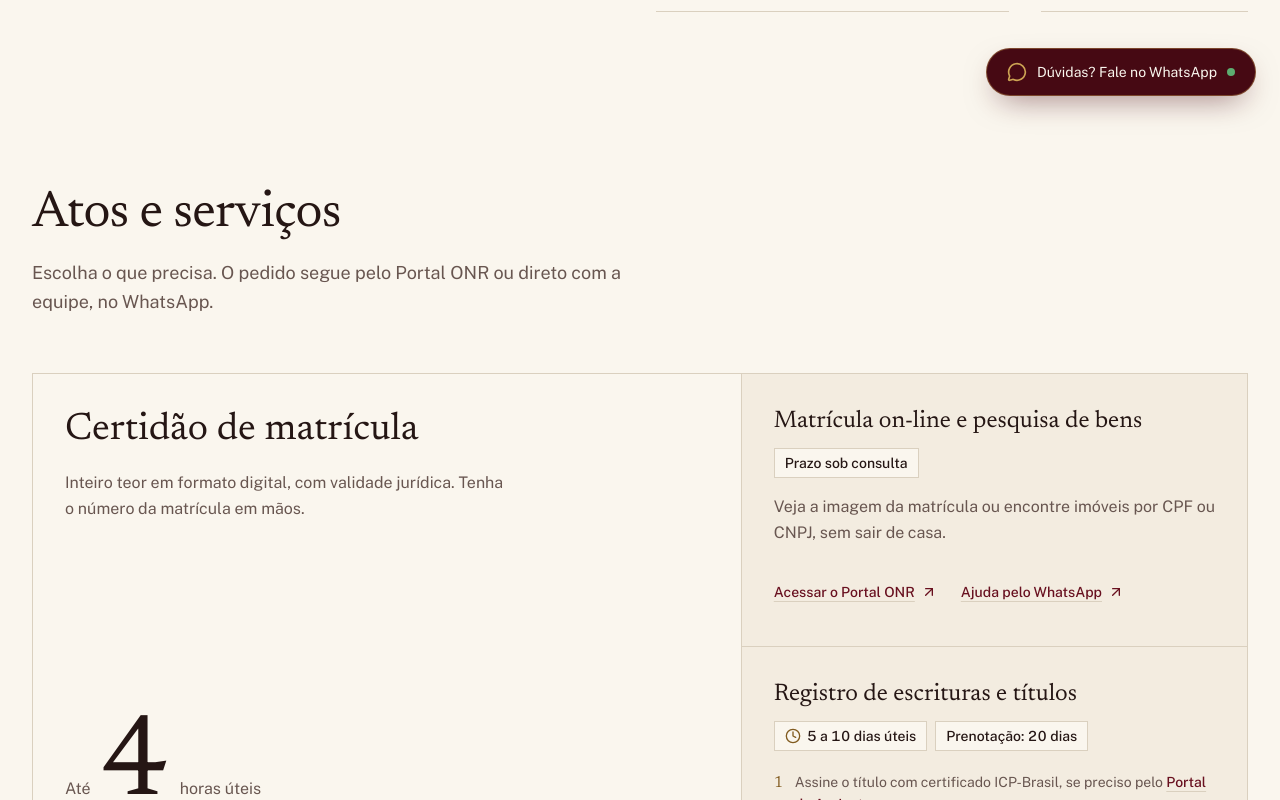
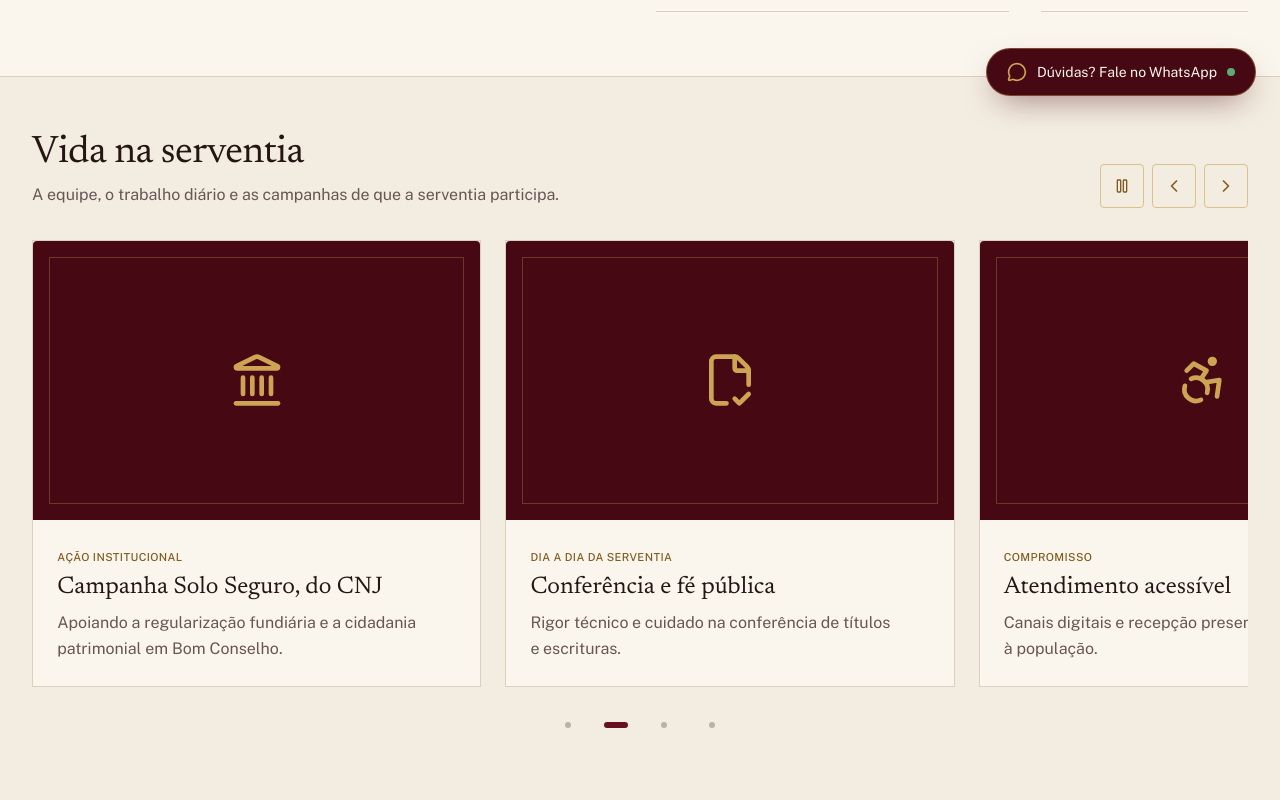
Before and after one commit to root-mwteus/cartorio-project, a Next.js app: page / in a window 1280 px wide. Shown: the part 680-1480 px from the top of the page. Built offline with nearby package versions, Linux system fonts and the light colour scheme; no server answers.

Commit message:
feat(galeria): move o carrossel para logo abaixo do hero e compacta a secao
Co-Authored-By: Claude Opus 5.5 <noreply@anthropic.com>

```diff
--- a/src/app/page.tsx
+++ b/src/app/page.tsx
@@ -12,10 +12,10 @@ export default function Page() {
       <SiteHeader />
       <main id="main">
         <HeroSection />
+        <GalleryCarousel />
         <ServicesBento />
         <PrepareSection />
         <ContactSection />
-        <GalleryCarousel />
       </main>
       <SiteFooter />
     </div>
--- a/src/components/sections/gallery-carousel.tsx
+++ b/src/components/sections/gallery-carousel.tsx
@@ -110,7 +110,7 @@ export function GalleryCarousel() {
       id="galeria"
       aria-labelledby="galeria-title"
       aria-roledescription="carrossel"
-      className="border-t border-rule bg-linen"
+      className="border-y border-rule bg-linen"
       onMouseEnter={() => setHeld(true)}
       onMouseLeave={() => setHeld(false)}
       onFocus={() => setHeld(true)}
@@ -118,16 +118,16 @@ export function GalleryCarousel() {
         if (!event.currentTarget.contains(event.relatedTarget)) setHeld(false)
       }}
     >
-      <div className="mx-auto max-w-7xl px-4 py-14 sm:px-6 lg:px-8 lg:py-24">
-        <div className="flex flex-wrap items-end justify-between gap-6">
+      <div className="mx-auto max-w-7xl px-4 py-10 sm:px-6 lg:px-8 lg:py-14">
+        <div className="flex flex-wrap items-end justify-between gap-x-6 gap-y-4">
           <div>
             <h2
               id="galeria-title"
-              className="text-balance font-serif text-[clamp(2rem,4vw,3.25rem)] font-normal leading-[1.05] tracking-[-0.015em] text-foreground"
+              className="text-balance font-serif text-[clamp(1.75rem,3vw,2.5rem)] font-normal leading-[1.05] tracking-[-0.015em] text-foreground"
             >
               Vida na serventia
             </h2>
-            <p className="mt-3 max-w-[38rem] text-pretty leading-relaxed text-ink-muted sm:text-lg">
+            <p className="mt-2 max-w-[38rem] text-pretty leading-relaxed text-ink-muted">
               A equipe, o trabalho diário e as campanhas de que a serventia participa.
             </p>
           </div>
@@ -174,7 +174,7 @@ export function GalleryCarousel() {
             targetRef.current = null
           }}
           aria-live={playing && !held ? 'off' : 'polite'}
-          className="relative mt-10 flex snap-x snap-mandatory gap-4 overflow-x-auto overscroll-x-contain pb-2 [scrollbar-width:none] sm:gap-6 lg:mt-12 [&::-webkit-scrollbar]:hidden"
+          className="relative mt-6 flex snap-x snap-mandatory gap-4 overflow-x-auto overscroll-x-contain pb-2 [scrollbar-width:none] sm:gap-6 lg:mt-8 [&::-webkit-scrollbar]:hidden"
         >
           {slides.map((slide, index) => {
             const Icon = slide.icon
@@ -184,7 +184,7 @@ export function GalleryCarousel() {
                 role="group"
                 aria-roledescription="slide"
                 aria-label={`${index + 1} de ${slides.length}`}
-                className="w-[85%] shrink-0 snap-start sm:w-[62%] lg:w-[calc((100%-3rem)/2.3)]"
+                className="w-[85%] shrink-0 snap-start sm:w-[62%] lg:w-[calc((100%-3rem)/2.6)]"
               >
                 <article className="group h-full border border-rule bg-paper transition-colors duration-200 hover:border-gold/60 motion-reduce:transition-none">
                   <div className="relative aspect-[16/10] overflow-hidden rounded-t-sm bg-wine-deep">
@@ -193,7 +193,7 @@ export function GalleryCarousel() {
                         src={slide.image}
                         alt={slide.alt ?? ''}
                         fill
-                        sizes="(min-width: 1024px) 40vw, (min-width: 640px) 62vw, 85vw"
+                        sizes="(min-width: 1024px) 36vw, (min-width: 640px) 62vw, 85vw"
                         className="object-cover transition-transform duration-500 motion-safe:group-hover:scale-[1.03]"
                       />
                     ) : (
@@ -218,7 +218,7 @@ export function GalleryCarousel() {
           })}
         </ul>
 
-        <div className="mt-4 flex justify-center gap-1" role="group" aria-label="Escolher slide">
+        <div className="mt-2 flex justify-center gap-1" role="group" aria-label="Escolher slide">
           {slides.map((slide, index) => (
             <button
               key={slide.title}
--- a/src/components/sections/hero-section.tsx
+++ b/src/components/sections/hero-section.tsx
@@ -32,7 +32,7 @@ export function HeroSection() {
           <HeroLot className="lg:col-span-4 lg:mb-2" />
         </div>
 
-        <div className="mt-8 grid gap-10 border-t-2 border-foreground pt-8 lg:mt-10 lg:grid-cols-12 lg:gap-8 lg:pb-16">
+        <div className="mt-8 grid gap-10 border-t-2 border-foreground pb-10 pt-8 sm:pb-12 lg:mt-10 lg:grid-cols-12 lg:gap-8 lg:pb-16">
           <div className="lg:col-span-5">
             <p className="max-w-[34rem] text-pretty text-lg leading-relaxed text-ink-muted">
               Peça certidões, consulte matrículas e protocole títulos pelo Portal ONR, ou venha à
```
